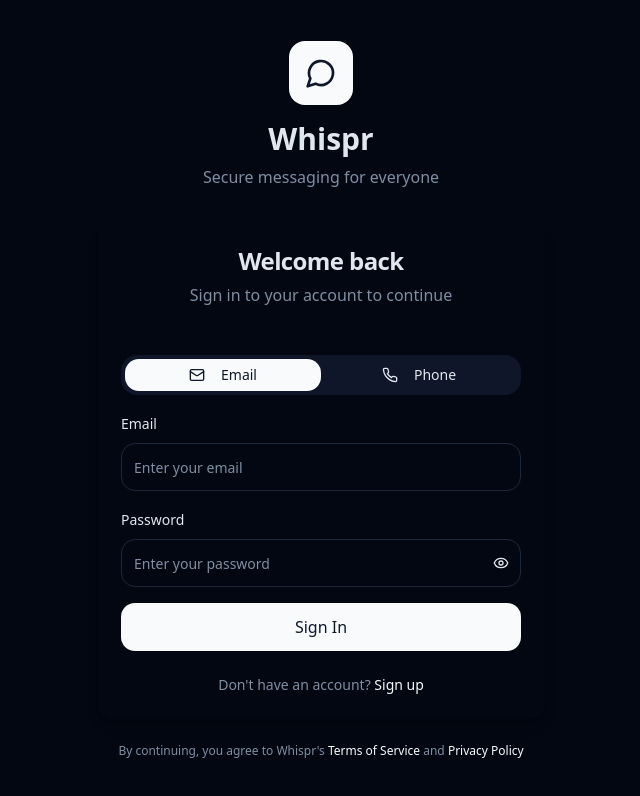
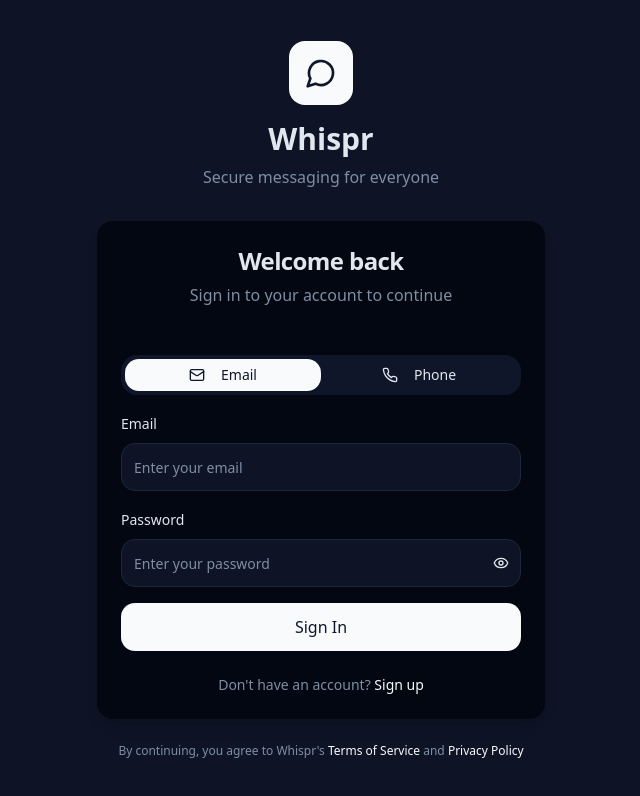
Before and after one commit to innovodevelop/whispr-owl, a React (Vite) app: page / in a window 1280 px wide. Shown: the top 796 px of the page, without its empty margins (319-959 px from the left). Built offline with nearby package versions, Linux system fonts and the light colour scheme.

Commit message:
Update app background and border radius
Changed the main app's dark mode background color to hsl(224deg 46.73% 9.94%). Applied consistent border radius to all elements on the chat overview side.

```diff
--- a/src/index.css
+++ b/src/index.css
@@ -108,7 +108,7 @@ ANIMATIONS & INTERACTIONS
 
   .dark {
     /* Proper Dark Mode Theme */
-    --background: 224 71% 4%;
+    --background: 224 46.73% 9.94%;
     --foreground: 213 31% 91%;
 
     --card: 224 71% 4%;
--- a/src/pages/Index.tsx
+++ b/src/pages/Index.tsx
@@ -105,7 +105,7 @@ const Index = () => {
         <AppHeader title="Whispr" />
 
         {/* Search */}
-        <div className="p-3 md:p-4 border-b border-border">
+        <div className="p-3 md:p-4 border-b border-border/20">
           <div className="relative" role="search" aria-label="Search conversations">
             <Search className="absolute left-3 top-1/2 transform -translate-y-1/2 h-4 w-4 text-muted-foreground" />
             <Input
```
